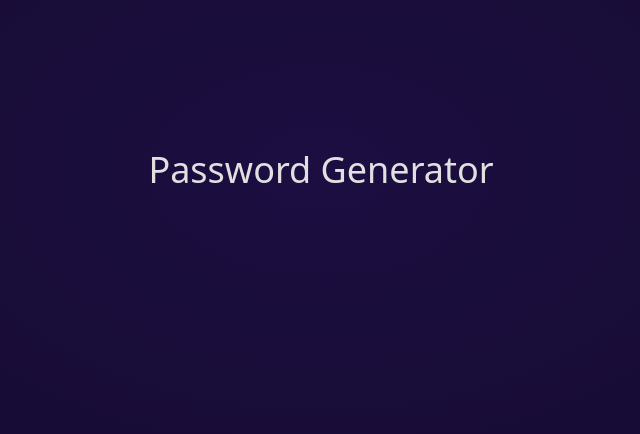
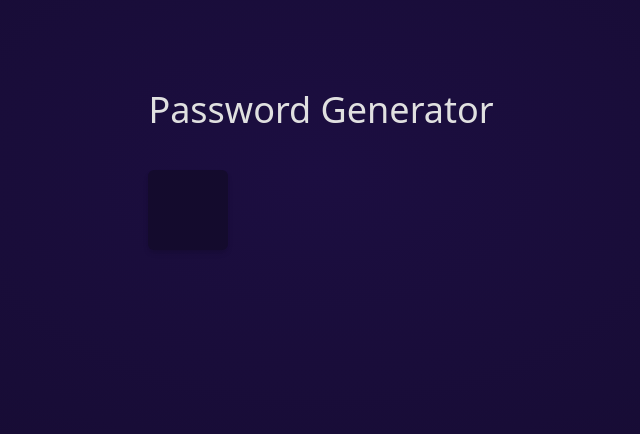
Before and after one commit to RomainSav/password-generator, a Svelte app: page / in a window 1280 px wide. Shown: the part 230-664 px from the top of the page, without its empty margins (319-959 px from the left). Built offline with nearby package versions, Linux system fonts and the light colour scheme.

Commit message:
Introduce Generator component

```diff
--- a/src/App.svelte
+++ b/src/App.svelte
@@ -1,14 +1,17 @@
 <script lang="ts">
   import { generate } from "./lib/utils/generator";
+  import { Generator } from "./lib/components/containers/generator";
 
   $: password = generate(16, true, true, true);
 </script>
 
 <main class="min-h-screen bg-gradient-radial flex justify-center items-center">
-  <h1 class="text-neutral-1 font-medium text-4xl">Password Generator</h1>
+  <div>
+    <h1 class="text-neutral-1 font-medium text-4xl">Password Generator</h1>
 
-  <div>
-
+    <div class="mt-10">
+      <Generator />
+    </div>
   </div>
 </main>
 
--- a/src/lib/Counter.svelte
+++ /dev/null
@@ -1,10 +0,0 @@
-<script lang="ts">
-  let count: number = 0
-  const increment = () => {
-    count += 1
-  }
-</script>
-
-<button on:click={increment}>
-  count is {count}
-</button>
--- /dev/null
+++ b/src/lib/components/containers/generator/generator.svelte
@@ -0,0 +1,3 @@
+<form class="h-20 w-20 bg-gray-1 rounded-md shadow-md">
+
+</form>
--- /dev/null
+++ b/src/lib/components/containers/generator/index.ts
@@ -0,0 +1 @@
+export { default as Generator } from "./generator.svelte";
```
